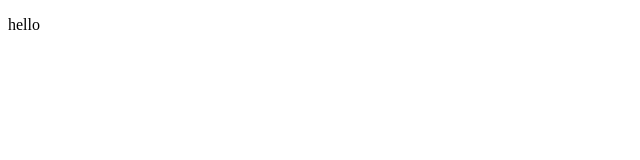
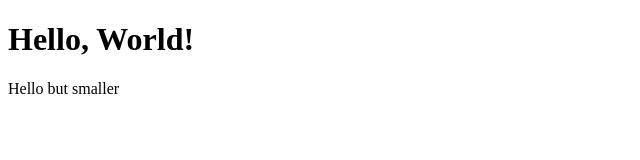
Before and after one commit to VeerPahwa/Thermochem.github.io, a plain HTML site: page index.html in a window 1280 px wide. Shown: the whole page, without its empty margins (0-640 px from the left). Drawn offline with Linux system fonts and the light colour scheme.

Commit message:
Update index.html

```diff
--- a/index.html
+++ b/index.html
@@ -4,6 +4,7 @@
     <title>Veer Pahwa</title>
   </head>
   <body>
-	  <p>hello</p>
+	  <h1>Hello, World!</h1>
+	  <p>Hello but smaller</p>
   </body>
 </html>
```
